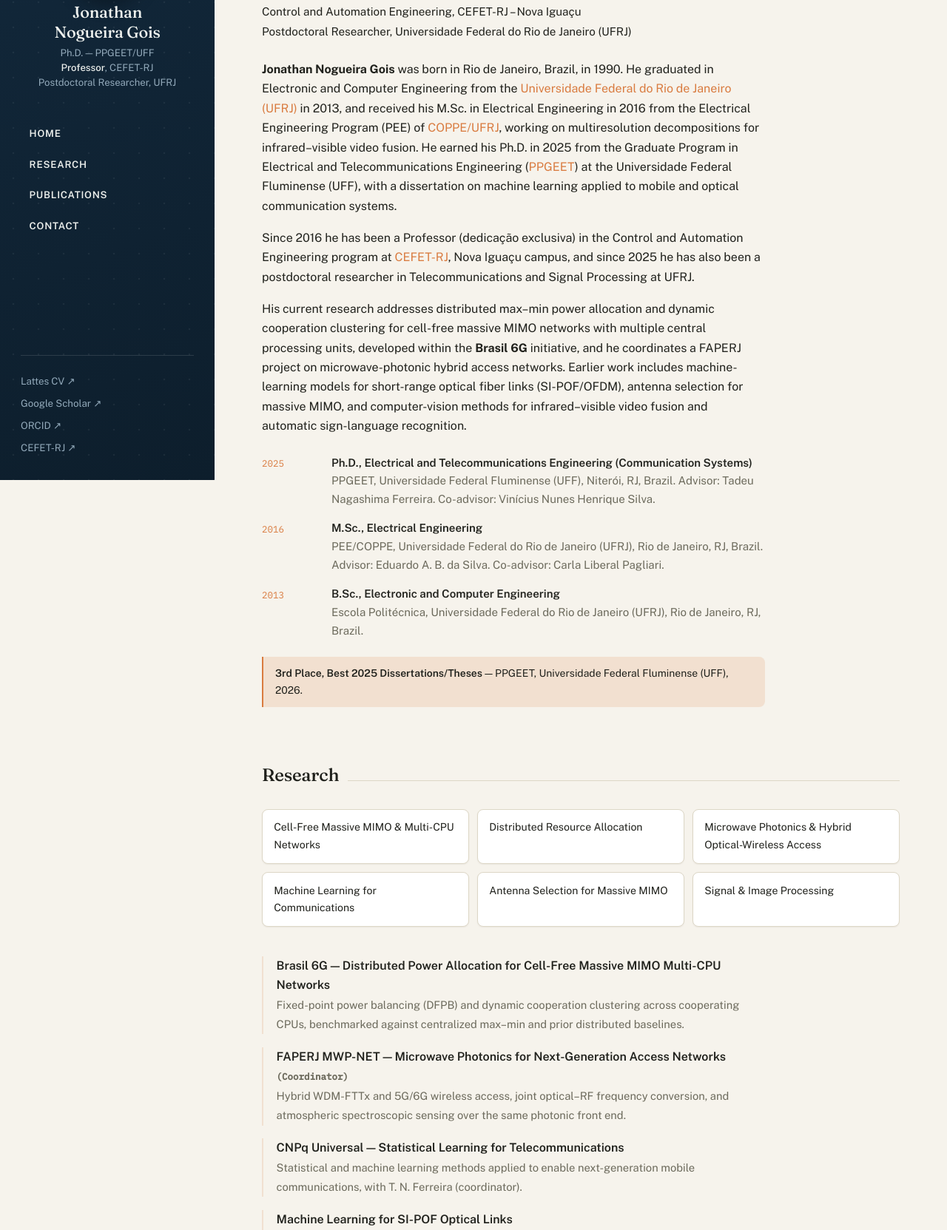
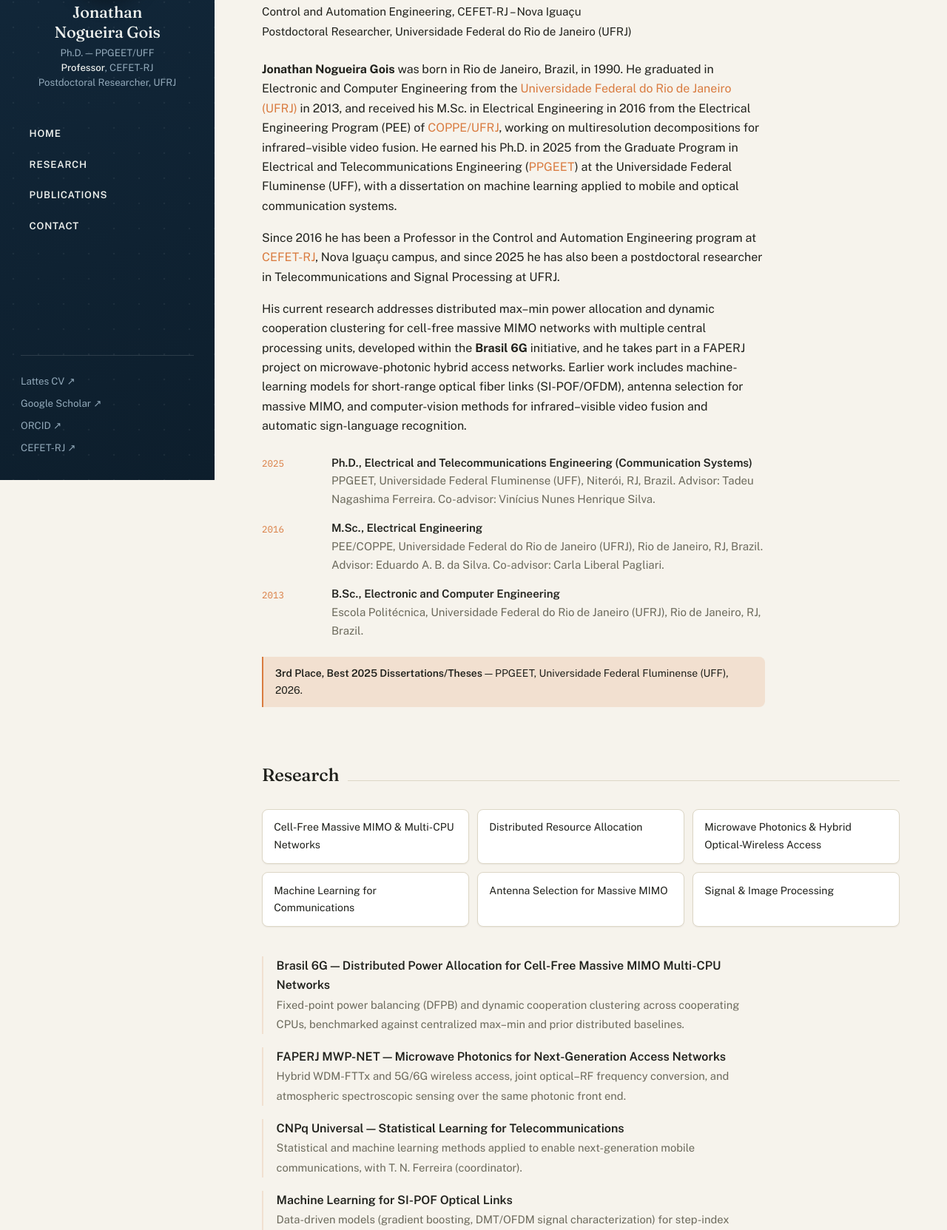
Before and after one commit to jonathan-gois/jonathan-gois.github.io, a plain HTML site: page index.html in a window 1280 px wide. Shown: the part 151-1814 px from the top of the page at 74% size. Drawn offline with nearby package versions, Linux system fonts and the light colour scheme.

Commit message:
Fix bio: remove incorrect FAPERJ coordinator claim and stray Portuguese phrase

```diff
--- a/index.html
+++ b/index.html
@@ -407,7 +407,7 @@
           optical communication systems.
         </p>
         <p>
-          Since 2016 he has been a Professor (dedicação exclusiva) in the Control and Automation Engineering
+          Since 2016 he has been a Professor in the Control and Automation Engineering
           program at <a href="https://www.cefet-rj.br/index.php/english-version" target="_blank" rel="noopener">CEFET-RJ</a>,
           Nova Igua&ccedil;u campus, and since 2025 he has also been a postdoctoral researcher in Telecommunications
           and Signal Processing at UFRJ.
@@ -415,7 +415,7 @@
         <p>
           His current research addresses distributed max&ndash;min power allocation and dynamic cooperation
           clustering for cell-free massive MIMO networks with multiple central processing units, developed
-          within the <strong>Brasil 6G</strong> initiative, and he coordinates a FAPERJ project on microwave-photonic
+          within the <strong>Brasil 6G</strong> initiative, and he takes part in a FAPERJ project on microwave-photonic
           hybrid access networks. Earlier work includes machine-learning models for short-range optical fiber
           links (SI-POF/OFDM), antenna selection for massive MIMO, and computer-vision methods for
           infrared&ndash;visible video fusion and automatic sign-language recognition.
@@ -463,7 +463,7 @@
           <span class="p-desc">Fixed-point power balancing (DFPB) and dynamic cooperation clustering across cooperating CPUs, benchmarked against centralized max&ndash;min and prior distributed baselines.</span>
         </li>
         <li>
-          <span class="p-title">FAPERJ MWP-NET &mdash; Microwave Photonics for Next-Generation Access Networks <span class="mono" style="font-size:.78rem; color:var(--text-muted); font-style:normal;">(Coordinator)</span></span>
+          <span class="p-title">FAPERJ MWP-NET &mdash; Microwave Photonics for Next-Generation Access Networks</span>
           <span class="p-desc">Hybrid WDM-FTTx and 5G/6G wireless access, joint optical&ndash;RF frequency conversion, and atmospheric spectroscopic sensing over the same photonic front end.</span>
         </li>
         <li>
```
